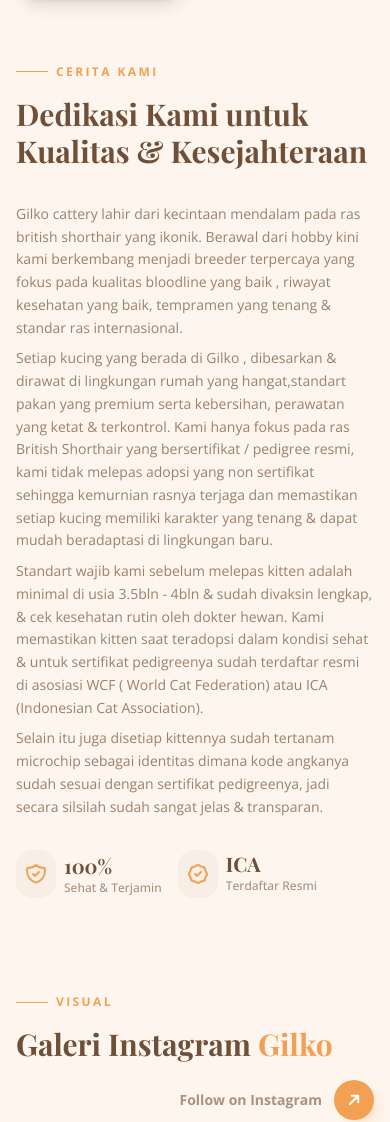
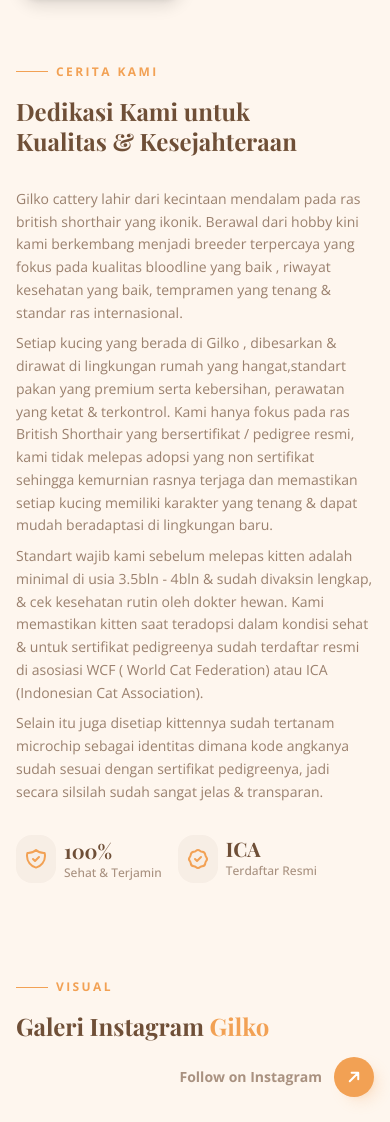
Before and after one commit to Alfaroni/Gilko, a React (Vite) app: page / in a window 390 px wide. Shown: the part 1447-2569 px from the top of the page. Built offline with nearby package versions, Linux system fonts and the light colour scheme.

Commit message:
remove tracking-tight

```diff
--- a/src/components/About.jsx
+++ b/src/components/About.jsx
@@ -62,7 +62,7 @@ const About = () => {
                                 <span className="w-8 h-[1px] bg-tertiary"></span>
                                 Cerita Kami
                             </h3>
-                            <h2 className="text-3xl lg:text-4xl font-heading font-black text-primary leading-tight">
+                            <h2 className="text-2xl lg:text-4xl font-heading font-black text-primary leading-tight">
                                 Dedikasi Kami untuk <br />Kualitas & Kesejahteraan
                             </h2>
                         </div>
--- a/src/components/Contact.jsx
+++ b/src/components/Contact.jsx
@@ -26,7 +26,7 @@ const Contact = () => {
                                     </span>
                                     Konsultasi Terbuka
                                 </div>
-                                <h2 className="text-3xl lg:text-5xl font-heading font-black text-primary leading-tight">
+                                <h2 className="text-2xl lg:text-4xl font-heading font-black text-primary leading-tight">
                                    Mulai Perjalanan Kamu <br className='hidden lg:block' />
                                     di <span className="text-tertiary italic">Gilko Cattery</span>
                                 </h2>
--- a/src/components/FAQ.jsx
+++ b/src/components/FAQ.jsx
@@ -70,7 +70,7 @@ const FAQ = () => {
                             <span className="w-8 h-[1px] bg-tertiary"></span>
                            Tanya Jawab
                         </h3>
-                        <h2 className="text-3xl lg:text-4xl font-heading font-black text-primary leading-tight">
+                        <h2 className="text-2xl lg:text-4xl font-heading font-black text-primary leading-tight">
                            Hal yang Sering <br /> Ditanyakan.
                         </h2>
                         <p className="text-primary/60 max-w-lg mx-auto">
--- a/src/components/InstagramGallery.jsx
+++ b/src/components/InstagramGallery.jsx
@@ -30,7 +30,7 @@ const InstagramGallery = () => {
                             <span className="w-8 h-[1px] bg-tertiary"></span>
                             Visual
                         </h3>
-                        <h2 className="text-3xl lg:text-4xl font-heading font-black text-primary leading-tight">
+                        <h2 className="text-2xl lg:text-4xl font-heading font-black text-primary leading-tight">
                             Galeri Instagram <span className='text-tertiary'>Gilko</span>
                         </h2>
                     </div>
--- a/src/components/Kitten.jsx
+++ b/src/components/Kitten.jsx
@@ -156,7 +156,7 @@ const Kitten = () => {
                             <span className="w-8 h-[1px] bg-tertiary"></span>
                             Cari Rumah Baru
                         </h3>
-                        <h2 className="text-3xl lg:text-4xl font-heading font-black text-primary leading-tight">
+                        <h2 className="text-2xl lg:text-4xl font-heading font-black text-primary leading-tight">
                             Siap Menjadi Bagian dari <br className='hidden lg:block' /> Keluarga Baru Kamu
                         </h2>
                         <p>Menantikan Keluarga Baru Kamu Seumur Hidupnya 🏡. Kitten manis ini siap membawa kebahagiaan ke rumah barunya.</p>
--- a/src/components/Shop.jsx
+++ b/src/components/Shop.jsx
@@ -9,7 +9,7 @@ const Shop = () => {
 
                     <div className="relative z-10 max-w-xl text-left space-y-4">
                         <p className="text-white/80 font-bold tracking-widest text-xs uppercase">Produk Online</p>
-                        <h2 className="text-3xl lg:text-4xl font-heading font-black text-white leading-tight mb-8">
+                        <h2 className="text-2xl lg:text-4xl font-heading font-black text-white leading-tight mb-8">
                             Belanja kebutuhan anabul makin mudah, praktis, dan terpercaya.
                         </h2>
                         <a
--- a/src/components/Testimonial.jsx
+++ b/src/components/Testimonial.jsx
@@ -51,7 +51,7 @@ const Testimonial = () => {
                     <span className="w-8 h-[1px] bg-tertiary"></span>
                     Testimoni
                 </h3>
-                <h2 className="text-3xl lg:text-4xl font-heading font-black text-primary leading-tight">
+                <h2 className="text-2xl lg:text-4xl font-heading font-black text-primary leading-tight">
                     Dicintai oleh Keluarga
                 </h2>
             </div>
--- a/src/components/WhyChoose.jsx
+++ b/src/components/WhyChoose.jsx
@@ -140,7 +140,7 @@ const WhyChoose = () => {
                                 <span className="w-8 h-[1px] bg-tertiary"></span>
                             Langkah Adopsi
                             </h3>
-                            <h2 className="text-3xl lg:text-4xl font-heading font-black text-primary leading-tight">
+                            <h2 className="text-2xl lg:text-4xl font-heading font-black text-primary leading-tight">
                             Panduan Informasi
                             </h2>
                         <p className='text-primary/40 text-sm'>Proses yang profesional untuk menyambut anggota keluarga baru Anda.</p>
```
Also changed, not shown: 2 other files (tests, documents, lock files or other folders).
